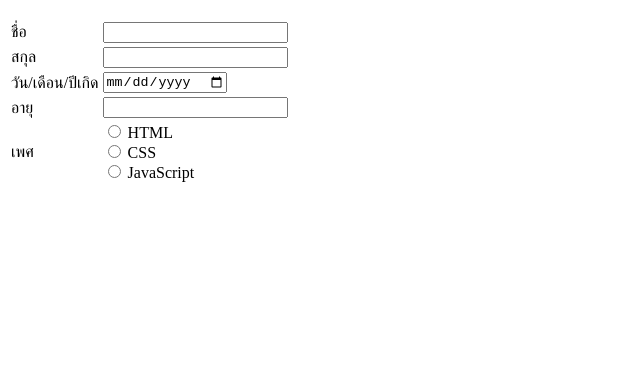
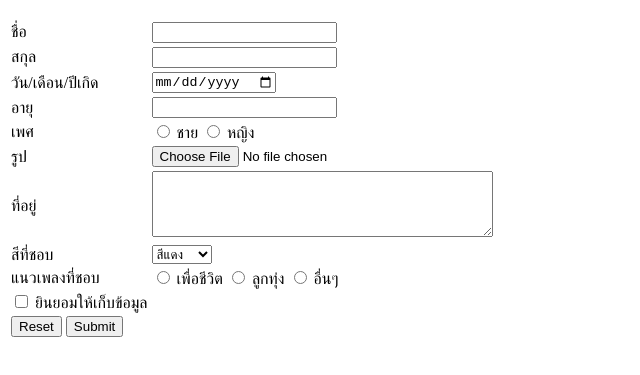
Before and after one commit to R1stk/88823665-camp-65, a plain HTML site: page index.html in a window 1280 px wide. Shown: the part 61-436 px from the top of the page, without its empty margins (0-640 px from the left). Drawn offline with Linux system fonts and the light colour scheme.

Commit message:
complete

```diff
--- a/index.html
+++ b/index.html
@@ -26,15 +26,48 @@
         </tr>
         <tr>
             <td><label for="sex">เพศ</label></td>
-            <td><input type="radio" id="html" name="fav_language" value="HTML">
-                <label for="html">HTML</label><br>
-                <input type="radio" id="css" name="fav_language" value="CSS">
-                <label for="css">CSS</label><br>
-                <input type="radio" id="javascript" name="fav_language"
-                value="JavaScript">
-                <label for="javascript">JavaScript</label></td>
+            <td><input type="radio" id="male" name="my_sex" value="ชาย">
+                <label for="male">ชาย</label>
+                <input type="radio" id="female" name="my_sex" value="หญิง">
+                <label for="female">หญิง</label><br></td>
         </tr>
-
+        <tr>
+            <td><label for="photo">รูป</label></td>
+            <td><input type="file" id="myfile" name="myfile"></td>
+        </tr>
+        <tr>
+            <td><label for="address">ที่อยู่</label></td>
+            <td><textarea rows="4" cols="40"></textarea></td>
+        </tr>
+        <tr>
+            <td><label for="fav_color">สีที่ชอบ</label></td>
+            <td><select id="fav_color" name="fav_color">
+                <option value="red">สีแดง</option>
+                <option value="green">สีเขียว</option>
+                <option value="blue">สีน้ำเงิน</option>
+                <option value="orange">สีส้ม</option>
+                <option value="yellow">สีเหลือง</option>
+                <option value="pink">สีชมพู</option>
+                <option value="purple">สีม่วง</option>
+            </select></td>
+        </tr>
+        <tr>
+            <td><label for="fav_music">แนวเพลงที่ชอบ</label></td>
+            <td><input type="radio" id="rock" name="fav_music" value="เพื่อชีวิต">
+                <label for="rock">เพื่อชีวิต</label>
+                <input type="radio" id="country" name="fav_music" value="ลูกทุ่ง">
+                <label for="country">ลูกทุ่ง</label>
+                <input type="radio" id="other" name="fav_music" value="อื่นๆ">
+                <label for="other">อื่นๆ</label><br></td>
+        </tr>
+        <tr>
+            <td><input type="checkbox" id="confirm" name="confirm">
+            <label for="confirm">ยินยอมให้เก็บข้อมูล</label></td>
+        </tr>
+        <tr>
+            <td><button type="reset">Reset</button>
+            <button type="submit">Submit</button></td>
+        </tr>
     </table>
         </form>
 </body>
```
